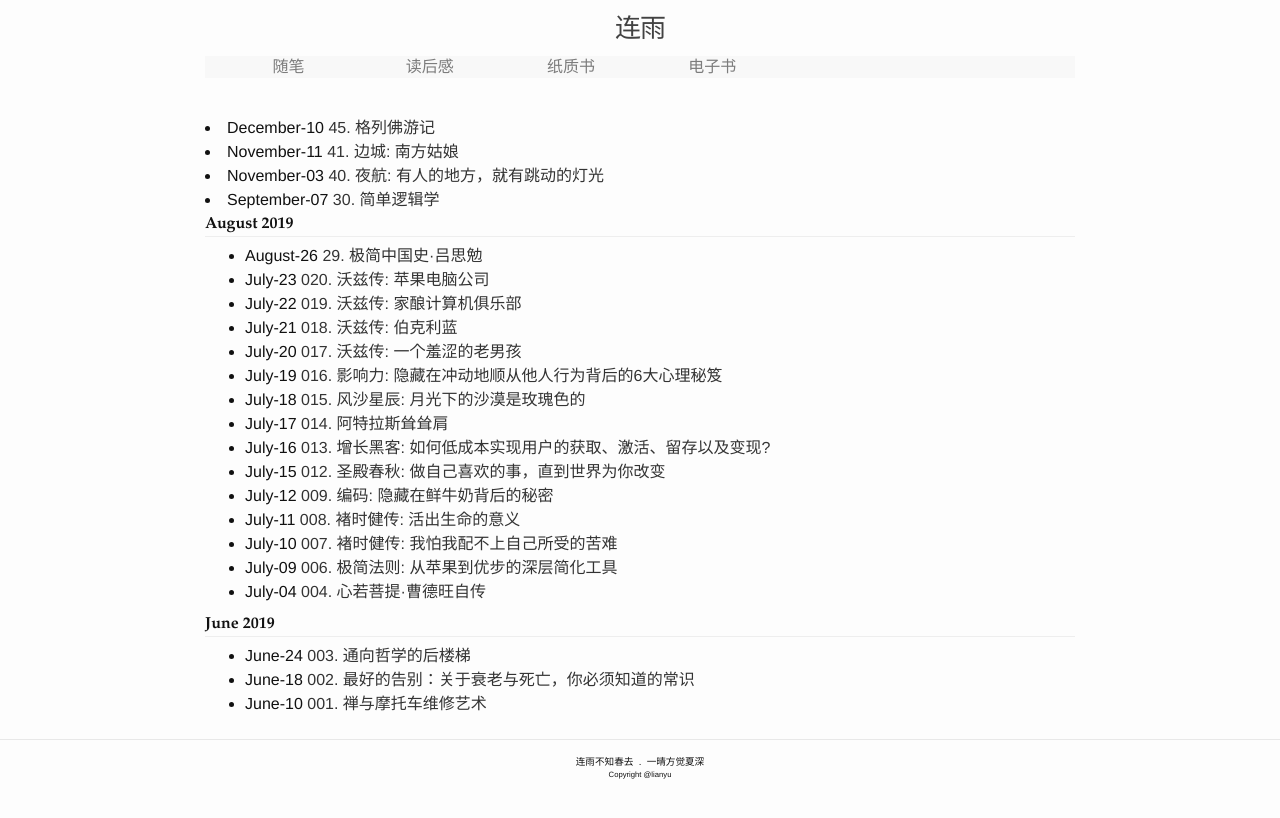
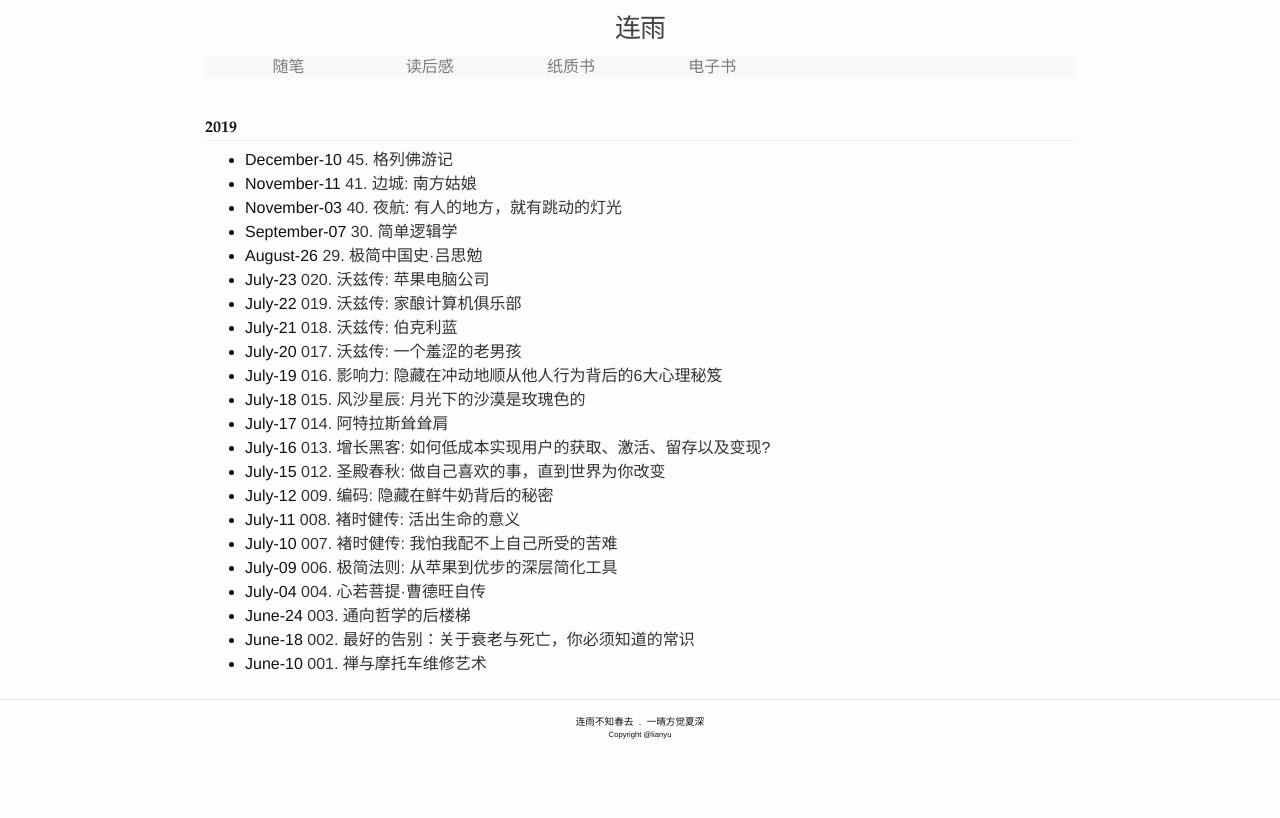
Before and after one commit to lianyu1115/lianyu, a Jekyll site: the page built from book-reports/index.html, in a window 1280 px wide. Shown: the top 818 px of the page. Built offline with Jekyll 4.4.1, drawn with Linux system fonts in a browser that asks for light colours; some of the changed lines change nothing that is shown.

Commit message:
Update book-reports/index.html

```diff
--- a/book-reports/index.html
+++ b/book-reports/index.html
@@ -10,13 +10,15 @@ title: null
   {% assign sorted_posts = books | sort: 'date' | reverse %}
 
   {% for post in sorted_posts %}
-      {% capture month %}{{ post.date | date: '%m%Y' }}{% endcapture %}
-      {% capture nmonth %}{{ post.next.date | date: '%m%Y' }}{% endcapture %}
-      {% if month != nmonth %}
+      {% capture year %}{{ post.date | date: '%Y' }}{% endcapture %}
+
+      {% if year != nyear %}
+          {% capture nyear %}{{ year }}{% endcapture %}
           {% if forloop.index != 1 %}</ul>{% endif %}
-      <h4 class="category">{{ post.date | date: '%B %Y' }}</h4>
+      <h4 class="category">{{ post.date | date: '%Y' }}</h4>
       <ul class="post-list">
       {% endif %}
+
       <li>
         <time datetime="{{ post.date | date_to_xmlschema }}" itemprop="datePublished">
           {{ post.date | date: "%B-%d" }}
```
